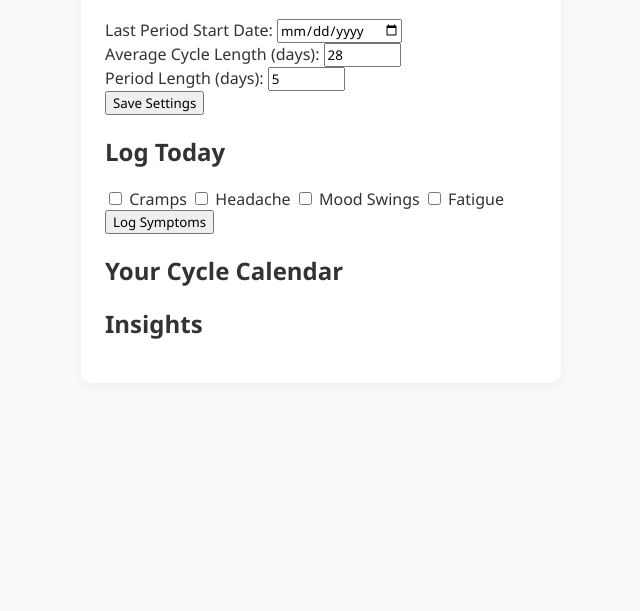
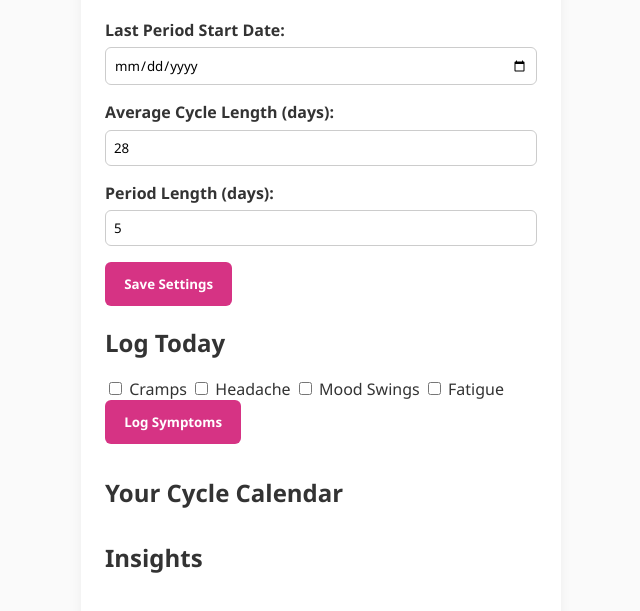
Before and after one commit to Purity-Euphemia/MenstralApp-Frontend, a plain HTML site: page index.html in a window 1280 px wide. Shown: the part 107-718 px from the top of the page, without its empty margins (319-959 px from the left). Drawn offline with Linux system fonts and the light colour scheme.

Commit message:
fifth commit

```diff
--- a/style.css
+++ b/style.css
@@ -21,3 +21,30 @@ header h1 {
     text-align: center;
     color: #d63384;
 }
+.input-section, .calendar-section, .insights-section {
+    margin-bottom: 2rem;
+}
+.form-group {
+    margin-bottom: 1rem;
+}
+.form-group label {
+    display: block;
+    margin-bottom: 0.4rem;
+    font-weight: bold;
+}
+input[type="date"],
+input[type="number"] {
+    width: 100%;
+    padding: 0.5rem;
+    border-radius: 6px;
+    border: 1px solid #ccc;
+}
+button {
+    padding: 0.8rem 1.2rem;
+    background: #d63384;
+    color: white;
+    border: none;
+    border-radius: 6px;
+    cursor: pointer;
+    font-weight: bold;
+}
```
